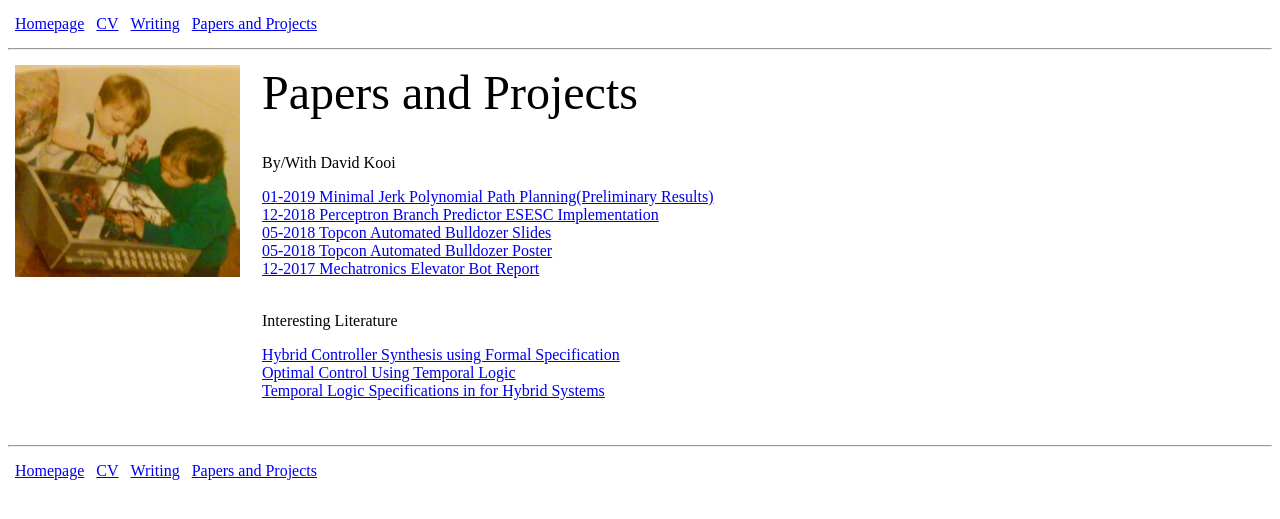
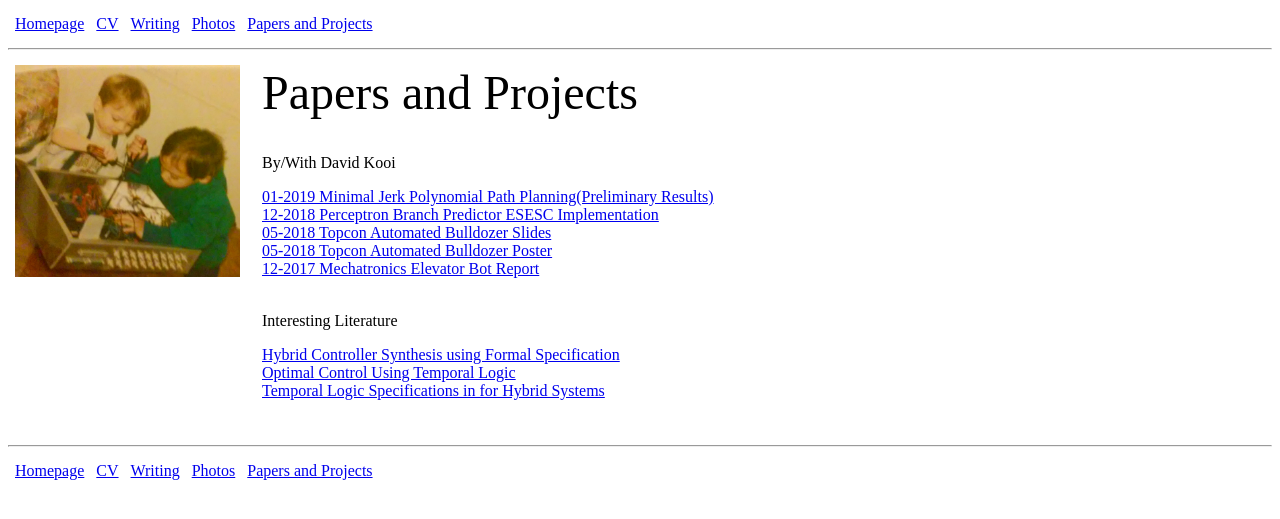
Before and after one commit to david-kooi/site, a Flask app: page /papers_and_projects in a window 1280 px wide. Shown: the top 519 px of the page. Run offline with Flask 2, Linux system fonts and the light colour scheme.

Commit message:
Added link to Flickr photos.

```diff
--- a/root/main.py
+++ b/root/main.py
@@ -10,6 +10,7 @@ from pages.Home     import Homepage
 from pages.CV       import CV
 from pages.Writing  import Writing
 from pages.Projects import ProjectPage
+from pages.Photos   import Photos
 
 from utils.page_manager import PageManager
 
@@ -24,7 +25,7 @@ app.config['text_path']   = os.path.join(app.config['static_path'],'text')
 
 # Setup Pages
 page_manager = PageManager.GetInstance()
-page_list = [Homepage, CV, Writing, ProjectPage]
+page_list = [Homepage, CV, Writing, Photos, ProjectPage]
 
 # Register pages to app and page_manager
 for page in page_list:
--- a/root/pages/CV.py
+++ b/root/pages/CV.py
@@ -26,6 +26,6 @@ def CVView():
     sub_title  = 'kooi.david.w(at)gmail.com'
     content_type = 'text'
 
+    ## All of the above is deprecated because we are serving a PDF
+
     return redirect(url_for("static", filename="pdf/davidkooi_resume.pdf"))
-#    return render_template('left_image.html', title=title, sub_title=sub_title,\
-#                            content_type=content_type, image_path=image_path, info=info)
--- /dev/null
+++ b/root/pages/Photos.py
@@ -0,0 +1,25 @@
+import os
+from flask import Blueprint, render_template, url_for, redirect
+
+from pages.page import Page
+from utils.utils import GetTextAsList
+
+class Photos(Page):
+    def __init__(self, *args, **kwargs):
+        Page.__init__(self, *args, **kwargs)
+
+    def GetName(self):
+        return "Photos"
+
+    def GetRootUrl(self):
+        return url_for("Photos.PhotosView")
+
+Photos = Photos('Photos', __name__, template_folder='templates')
+
+@Photos.route('/photos')
+def PhotosView():
+    config = Photos.GetConfig()
+
+    ## All of the above is deprecated because we are serving a PDF
+
+    return redirect("https://www.flickr.com/photos/davidkooi")
--- a/root/templates/nav_links.html
+++ b/root/templates/nav_links.html
@@ -7,4 +7,5 @@
 		{% endfor %}
 
 		</tr>
+
 		</table>
```
Also changed, not shown: root/static/text/latest_update.txt (+7 -2 lines).
